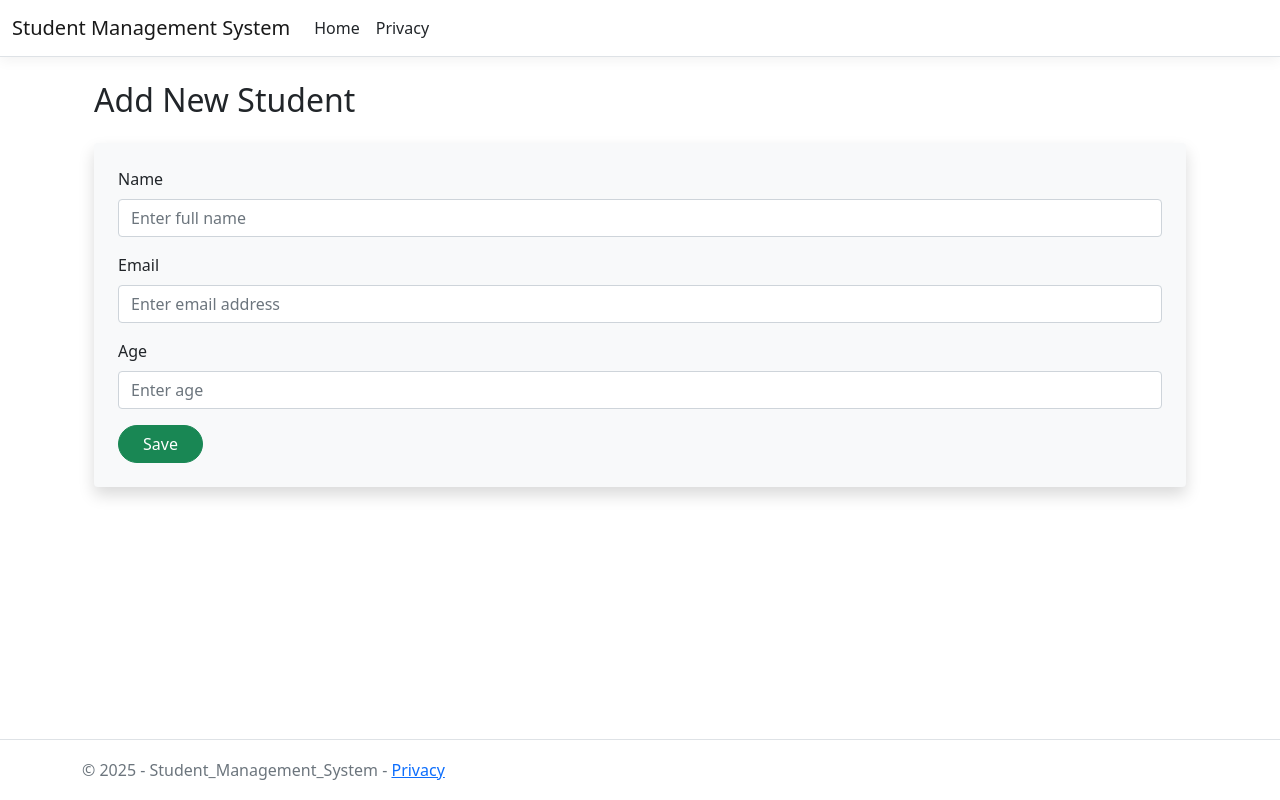
After one commit to mrsahar/Student-Management-System, an ASP.NET Core app: template Student Management System/Views/Student/Add.cshtml in a window 1280 px wide. The commit adds this page. Run offline with ASP.NET Core 8, Linux system fonts and the light colour scheme; the template is opened without the code that fills it, so the values that code supplies are empty; style sheets or scripts are compiled from the project's sources.

Commit message:
initial release

```diff
--- a/Student Management System/Views/Shared/_Layout.cshtml
+++ b/Student Management System/Views/Shared/_Layout.cshtml
@@ -20,7 +20,7 @@
                 <div class="navbar-collapse collapse d-sm-inline-flex justify-content-between">
                     <ul class="navbar-nav flex-grow-1">
                         <li class="nav-item">
-                            <a class="nav-link text-dark" asp-area="" asp-controller="Home" asp-action="Index">Home</a>
+                            <a class="nav-link text-dark" asp-area="" asp-controller="Student" asp-action="Index">Home</a>
                         </li>
                         <li class="nav-item">
                             <a class="nav-link text-dark" asp-area="" asp-controller="Home" asp-action="Privacy">Privacy</a>
--- /dev/null
+++ b/Student Management System/Views/Student/Add.cshtml
@@ -0,0 +1,28 @@
+@*
+    For more information on enabling MVC for empty projects, visit https://go.microsoft.com/fwlink/?LinkID=397860
+*@
+@{
+    ViewData["Title"] = "Add Student";
+}
+
+<div class="container my-4">
+    <h2 class="mb-4">Add New Student</h2>
+    <form method="post" asp-action="Add" class="shadow p-4 rounded bg-light">
+        <div class="mb-3">
+            <label for="Name" class="form-label">Name</label>
+            <input type="text" name="Name" class="form-control" id="Name" placeholder="Enter full name" required>
+        </div>
+
+        <div class="mb-3">
+            <label for="Email" class="form-label">Email</label>
+            <input type="email" name="Email" class="form-control" id="Email" placeholder="Enter email address" required>
+        </div>
+
+        <div class="mb-3">
+            <label for="Age" class="form-label">Age</label>
+            <input type="number" name="Age" class="form-control" id="Age" placeholder="Enter age" min="1" required>
+        </div>
+
+        <button type="submit" class="btn btn-success rounded-pill px-4">Save</button>
+    </form>
+</div>
```
Also changed, not shown: Student Management System/Controllers/StudentController.cs (+21 -2 lines), Student Management System/Views/Student/Index.cshtml (+12 -0 lines).
